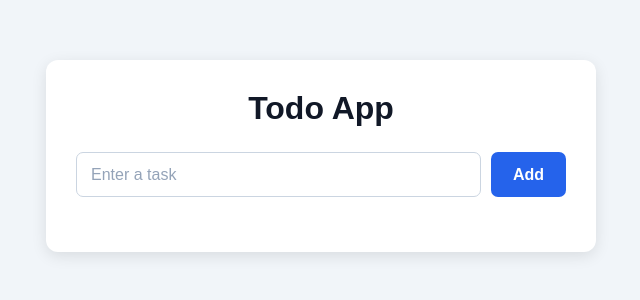
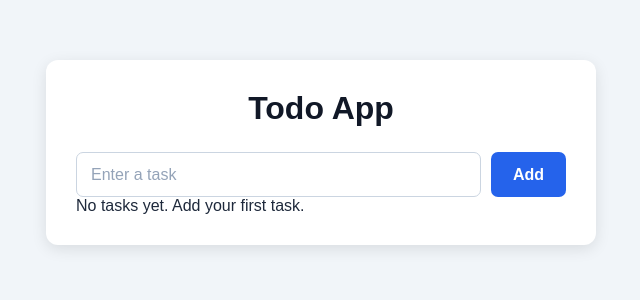
Before and after one commit to Edldev12/Dynamic-Task-Manager, a React (Vite) app: page / in a window 1280 px wide. Shown: the top 300 px of the page, without its empty margins (319-959 px from the left). Built offline with nearby package versions, Linux system fonts and the light colour scheme.

Commit message:
add Empty state message

```diff
--- a/src/App.jsx
+++ b/src/App.jsx
@@ -4,6 +4,7 @@ import "./App.css";
 function App() {
   const [taskText, setTaskText] = useState("");
   const [tasks, setTasks] = useState([]);
+
   const toggleTask = (id) => {
     setTasks(
       tasks.map((task) =>
@@ -13,11 +14,13 @@ function App() {
       )
     );
   };
+
   const deleteTask = (id) => {
     setTasks(
       tasks.filter((task) => task.id !== id)
     );
   };
+
   const addTask = () => {
     if (taskText.trim() === "") {
       return;
@@ -48,7 +51,12 @@ function App() {
         <button onClick={addTask}>Add</button>
       </div>
 
-      {/* Task List */}
+      {/* Empty State / Task List */}
+      {tasks.length === 0 ? (
+        <p className="empty-message">
+          No tasks yet. Add your first task.
+        </p>
+      ) : (
         <ul className="task-list">
           {tasks.map((task) => (
             <li
@@ -72,6 +80,7 @@ function App() {
             </li>
           ))}
         </ul>
+      )}
     </div>
   );
 }
```
Lines whose indentation alone changed are shown as unchanged.
